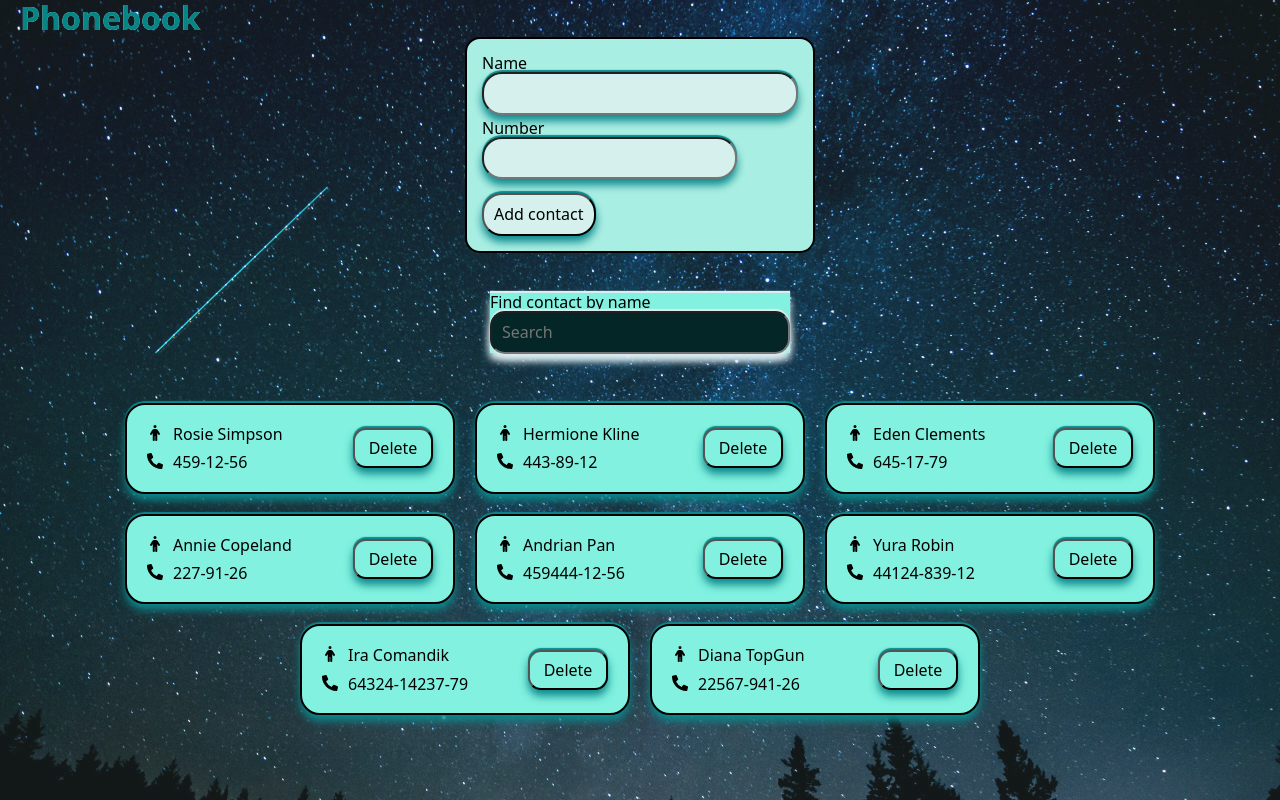
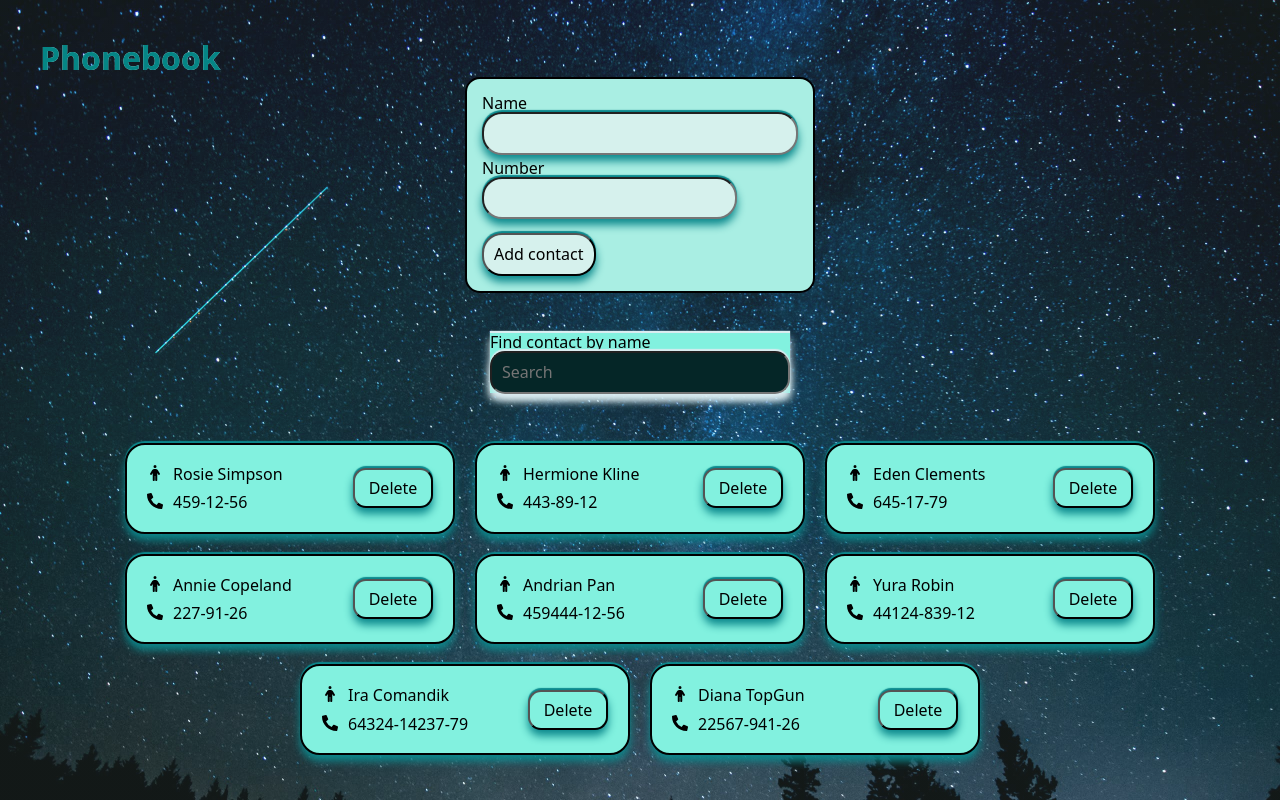
Before and after one commit to Masenko2604/goit-react-hw-06, a React (Vite) app: page / in a window 1280 px wide. Built offline with nearby package versions, Linux system fonts and the light colour scheme.

Commit message:
Update index.css

```diff
--- a/src/index.css
+++ b/src/index.css
@@ -15,7 +15,8 @@
 h1 {
   color: rgb(5, 133, 133);
   text-shadow: 0 0.4px 0.4px #c4f3f4;
-  padding-left: 20px;
+  padding-left: 40px;
+  padding-top: 40px ;
 }
 
 h1,
```
